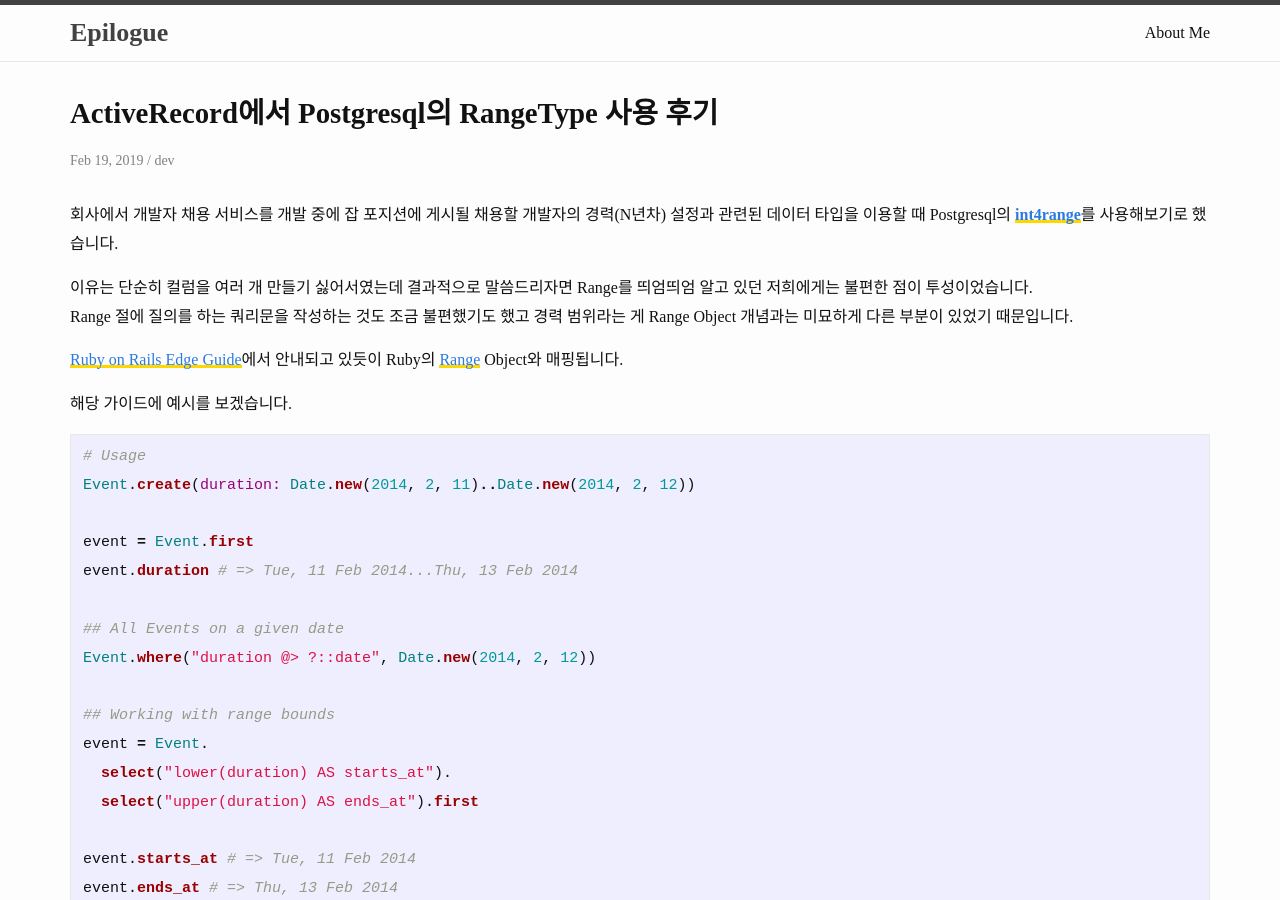
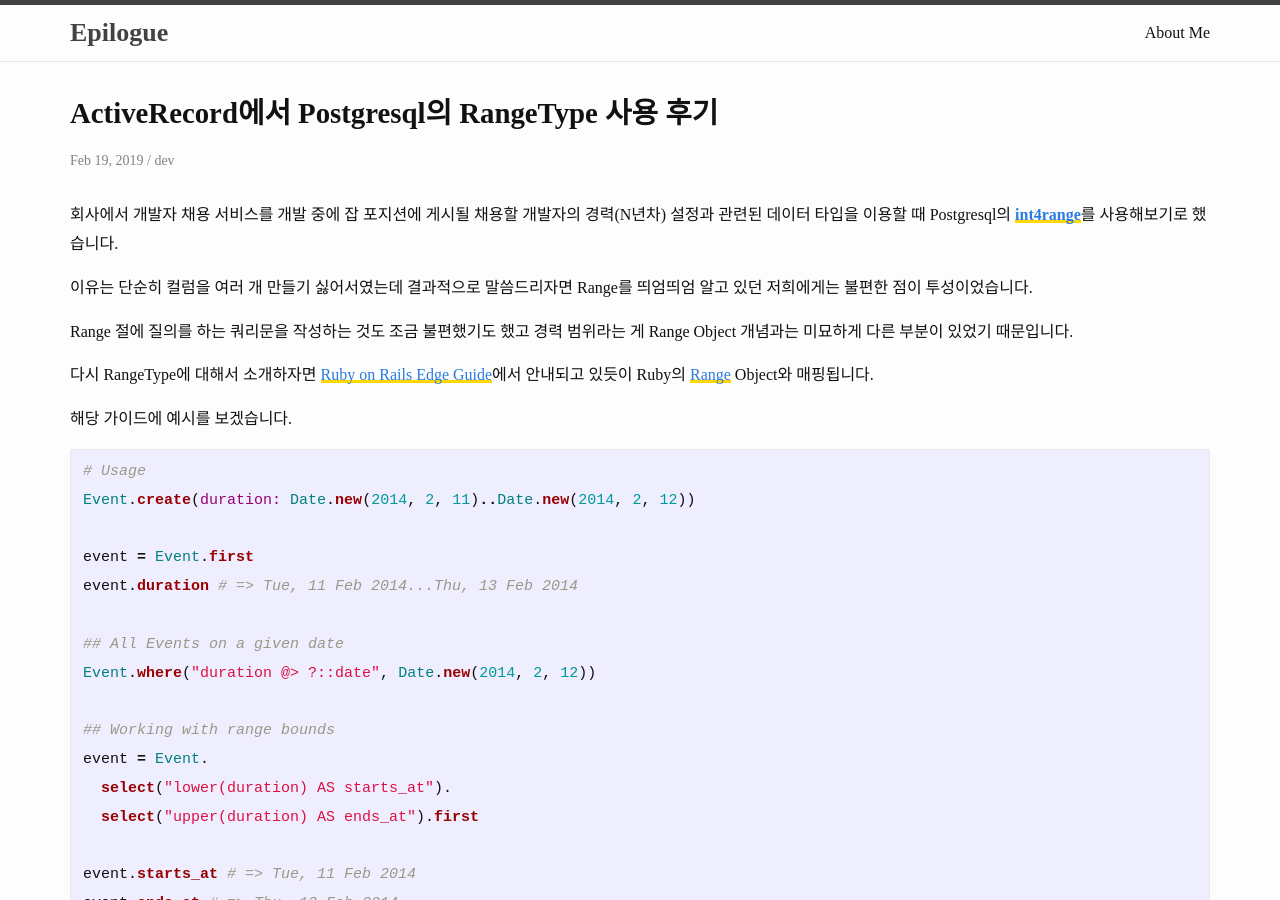
Before and after one commit to dizy64/dizy64.github.io, a Jekyll site: the page built from _posts/2019-02-19-rails-range-type-using-postgresql.md, in a window 1280 px wide and 900 px high. Built offline with Jekyll 4.4.1, drawn with Linux system fonts in a browser that asks for light colours; comment, search, counter and statistics services are not loaded.

Commit message:
fix: 문단 수정

```diff
--- a/_posts/2019-02-19-rails-range-type-using-postgresql.md
+++ b/_posts/2019-02-19-rails-range-type-using-postgresql.md
@@ -10,10 +10,12 @@ categories: 'dev'
 사용해보기로 했습니다.
 
 이유는 단순히 컬럼을 여러 개 만들기 싫어서였는데 결과적으로 말씀드리자면 Range를 띄엄띄엄 알고 있던 저희에게는 불편한
-점이 투성이었습니다.<br/>
+점이 투성이었습니다.
+
 Range 절에 질의를 하는 쿼리문을 작성하는 것도 조금 불편했기도 했고 경력 범위라는 게 Range Object 개념과는 미묘하게 다른
 부분이 있었기 때문입니다.
 
+다시 RangeType에 대해서 소개하자면
 <a href="https://edgeguides.rubyonrails.org/active_record_postgresql.html#range-types" target="_blank">Ruby on Rails
 Edge Guide</a>에서 안내되고 있듯이 Ruby의 <a href="http://ruby-doc.org/core-2.5.3/Range.html" target="_blank">Range</a>
 Object와 매핑됩니다.
```
